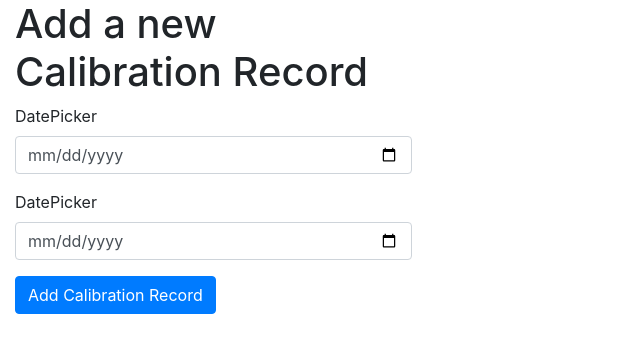
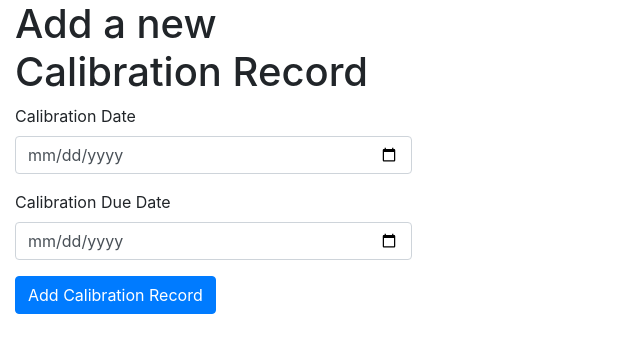
Before and after one commit to ThatOldChap/fictitious-penguin, a Flask app: page /test_equipment/1/add_calibration_record in a window 1280 px wide. Shown: the part 56-409 px from the top of the page, without its empty margins (0-640 px from the left). Run offline with Flask 2, Linux system fonts and the light colour scheme; the visitor is signed in with stand-in values (Sample User, id 1); data comes from the database, SQL or seed files in the repository; data that the repository does not hold is empty; parts of the project's set-up code (start-up, migrations or seed data) failed here and were passed over; some libraries are stand-ins or nearby versions.

```diff
--- a/app/main/forms.py
+++ b/app/main/forms.py
@@ -147,10 +147,12 @@ class AddTestEquipmentForm(FlaskForm):
     model_num = StringField('Model Number', render_kw=CUSTOM_FORM_CLASS, validators=[DataRequired()])
     serial_num = StringField('Serial Number', render_kw=CUSTOM_FORM_CLASS, validators=[DataRequired()])
     asset_id = StringField('Asset ID', render_kw=CUSTOM_FORM_CLASS, validators=[DataRequired()])
+    calibration_date = DateField('Calibration Date', format='%Y-%m-%d')
+    calibration_due_date = DateField('Calibration Due Date', format='%Y-%m-%d')
     submit = SubmitField('Add Test Equipment')
 
 
 class AddCalibrationRecordForm(FlaskForm):
-    calibration_date = DateField('DatePicker', format='%Y-%m-%d')
-    calibration_due_date = DateField('DatePicker', format='%Y-%m-%d')
+    calibration_date = DateField('Calibration Date', format='%Y-%m-%d')
+    calibration_due_date = DateField('Calibration Due Date', format='%Y-%m-%d')
     submit = SubmitField('Add Calibration Record')
--- a/app/models.py
+++ b/app/models.py
@@ -565,8 +565,14 @@ class TestEquipment(db.Model):
         self.calibration_records.append(calibration_record)
 
     def due_date(self):
-        return self.calibration_records.filter_by(id=self.id) \
+        # Get the most recent calibration record
+        latest_record = self.calibration_records.filter_by(test_equipment_id=self.id) \
             .order_by(CalibrationRecord.calibration_due_date.desc()).first()
+
+        if latest_record is None:
+            return None
+        else:
+            return latest_record.calibration_due_date
 
 
 class TestEquipmentType(db.Model):
--- a/app/templates/base.html
+++ b/app/templates/base.html
@@ -200,6 +200,7 @@
     {% endwith %}
 
     {# Application content needs to be provided in the app_content block #}
-        {% block app_content %}{% endblock %}
+    {% block app_content %}
+    {% endblock %}
     </div>
 {% endblock %}
--- a/icats.py
+++ b/icats.py
@@ -1,5 +1,5 @@
 from app import create_app, db
-from app.models import TestPoint, Channel, Group, Job, Project
+from app.models import TestPoint, Channel, Group, Job, Project, CalibrationRecord
 from app.models import Client, User, TestEquipment, TestEquipmentType
 
 # Create the app instance
@@ -18,7 +18,8 @@ def make_shell_context():
         'Client': Client,
         'User': User,
         'TestEquipment': TestEquipment,
-        'TestEquipmentType': TestEquipmentType
+        'TestEquipmentType': TestEquipmentType,
+        'CalibrationRecord': CalibrationRecord
     }
 
 '''
```
Also changed, not shown: app/templates/test_equipment.html (+8 -1 lines). Lines whose indentation alone changed are shown as unchanged.
